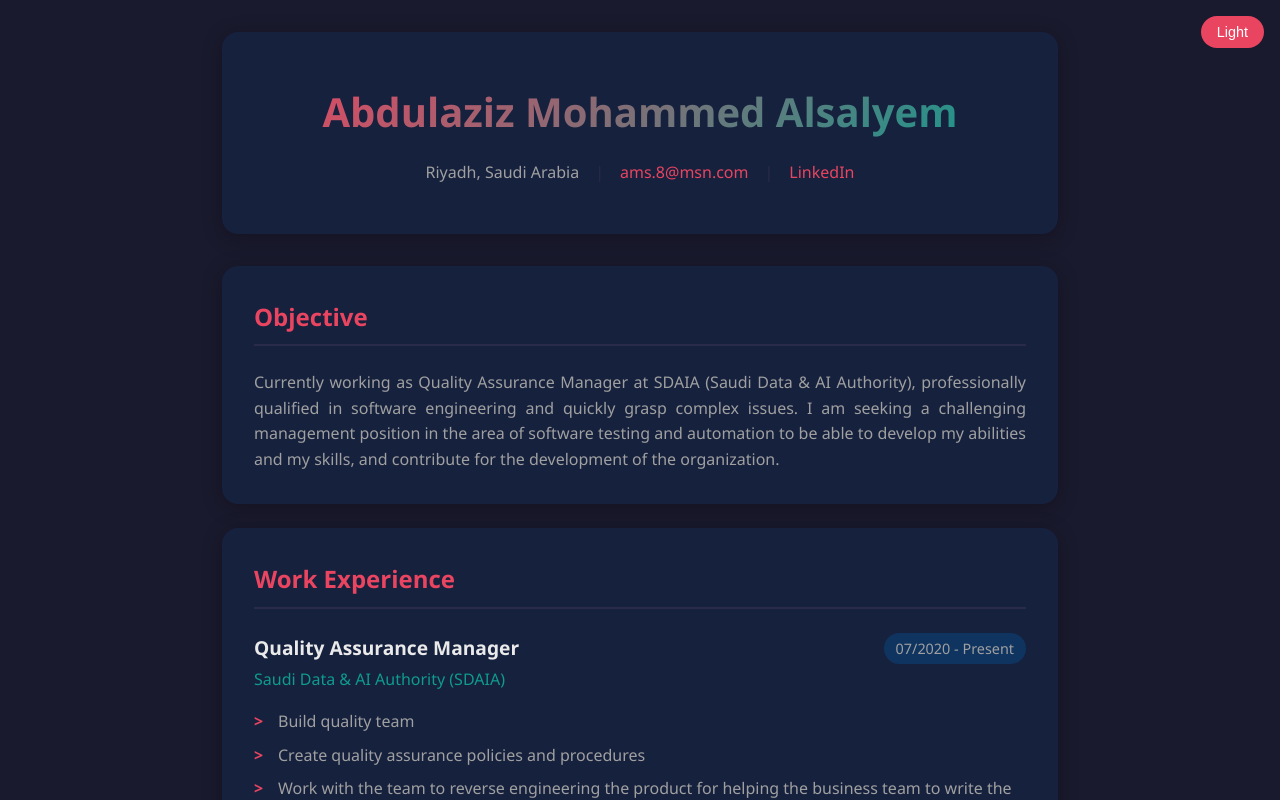
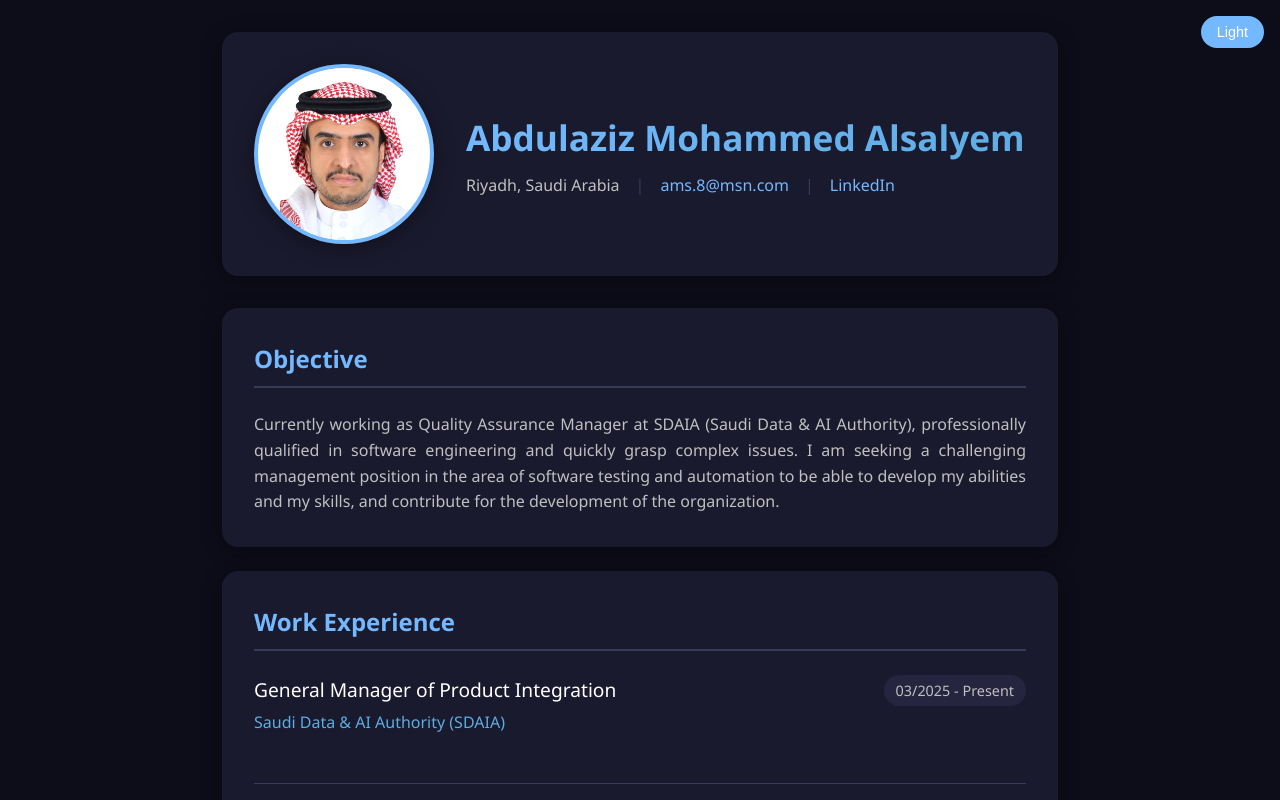
Before and after one commit to aalsalyem/cv-app, a React (Vite) app: page / in a window 1280 px wide. Shown: the top 800 px of the page. Built offline with nearby package versions, Linux system fonts and the light colour scheme.

Commit message:
Update CV design and content
- Add profile photo with side-by-side header layout
- Update dark theme to sky blue with better contrast
- Add General Manager of Product Integration position
- Lighter font weights for better readability

Co-Authored-By: Claude Opus 4.5 <noreply@anthropic.com>

```diff
--- a/src/App.css
+++ b/src/App.css
@@ -1,13 +1,13 @@
 :root {
-  --bg-primary: #1a1a2e;
-  --bg-secondary: #16213e;
-  --bg-card: #0f3460;
-  --text-primary: #eaeaea;
-  --text-secondary: #a0a0a0;
-  --accent: #e94560;
-  --accent-secondary: #0f9b8e;
-  --border: #2a2a4a;
-  --shadow: rgba(0, 0, 0, 0.3);
+  --bg-primary: #0d0d1a;
+  --bg-secondary: #1a1a2e;
+  --bg-card: #252540;
+  --text-primary: #ffffff;
+  --text-secondary: #c0c0c0;
+  --accent: #74b9ff;
+  --accent-secondary: #5dade2;
+  --border: #3a3a5a;
+  --shadow: rgba(0, 0, 0, 0.4);
 }
 
 [data-theme="light"] {
@@ -30,6 +30,7 @@
 
 body {
   font-family: 'Segoe UI', Tahoma, Geneva, Verdana, sans-serif;
+  font-weight: 300;
   background: var(--bg-primary);
   color: var(--text-primary);
   line-height: 1.6;
@@ -65,30 +66,50 @@ body {
 }
 
 .header {
-  text-align: center;
-  padding: 3rem 2rem;
+  display: flex;
+  align-items: center;
+  gap: 2rem;
+  padding: 2rem;
   background: var(--bg-secondary);
   border-radius: 1rem;
   margin-bottom: 2rem;
   box-shadow: 0 4px 20px var(--shadow);
 }
 
+.profile-photo {
+  width: 180px;
+  height: 180px;
+  border-radius: 50%;
+  object-fit: contain;
+  object-position: center top;
+  background: #ffffff;
+  border: 4px solid var(--accent);
+  box-shadow: 0 4px 20px var(--shadow);
+  flex-shrink: 0;
+}
+
+.header-info {
+  flex: 1;
+}
+
 .header h1 {
-  font-size: 2.5rem;
-  margin-bottom: 1rem;
+  font-size: 2.2rem;
+  margin-bottom: 0.5rem;
   background: linear-gradient(135deg, var(--accent), var(--accent-secondary));
   -webkit-background-clip: text;
   -webkit-text-fill-color: transparent;
   background-clip: text;
+  text-align: left;
+  white-space: nowrap;
 }
 
 .contact-info {
   display: flex;
-  justify-content: center;
   align-items: center;
   gap: 1rem;
   flex-wrap: wrap;
   color: var(--text-secondary);
+  justify-content: flex-start;
 }
 
 .contact-info .separator {
@@ -155,12 +176,13 @@ body {
 
 .experience-header h3 {
   font-size: 1.2rem;
+  font-weight: 400;
   color: var(--text-primary);
 }
 
 .company {
   color: var(--accent-secondary);
-  font-weight: 500;
+  font-weight: 400;
   margin-top: 0.25rem;
 }
 
@@ -210,7 +232,7 @@ body {
 }
 
 .skill-tag {
-  background: linear-gradient(135deg, var(--accent), #ff6b8a);
+  background: linear-gradient(135deg, var(--accent), #a0c4ff);
   color: white;
   padding: 0.5rem 1rem;
   border-radius: 2rem;
@@ -224,7 +246,7 @@ body {
 }
 
 .strength-tag {
-  background: linear-gradient(135deg, var(--accent-secondary), #00d4aa);
+  background: linear-gradient(135deg, var(--accent-secondary), #74b9ff);
   color: white;
   padding: 0.5rem 1rem;
   border-radius: 2rem;
@@ -268,20 +290,33 @@ body {
   }
 
   .header {
+    flex-direction: column;
+    text-align: center;
     padding: 2rem 1rem;
   }
 
   .header h1 {
     font-size: 1.8rem;
+    text-align: center;
+  }
+
+  .header-info {
+    text-align: center;
   }
 
   .contact-info {
     flex-direction: column;
+    justify-content: center;
     gap: 0.5rem;
   }
 
   .contact-info .separator {
     display: none;
+  }
+
+  .profile-photo {
+    width: 150px;
+    height: 150px;
   }
 
   .section {
--- a/src/App.tsx
+++ b/src/App.tsx
@@ -1,5 +1,6 @@
 import { useState, useEffect } from 'react'
 import './App.css'
+import profilePhoto from './assets/profile.jpg'
 
 function App() {
   const [isDark, setIsDark] = useState(() => {
@@ -19,6 +20,8 @@ function App() {
       </button>
 
       <header className="header">
+        <img src={profilePhoto} alt="Abdulaziz Alsalyem" className="profile-photo" />
+        <div className="header-info">
           <h1>Abdulaziz Mohammed Alsalyem</h1>
           <div className="contact-info">
             <span>Riyadh, Saudi Arabia</span>
@@ -26,6 +29,7 @@ function App() {
             <a href="mailto:ams.8@msn.com">ams.8@msn.com</a>
             <span className="separator">|</span>
             <a href="https://www.linkedin.com/in/aalsalyem/" target="_blank" rel="noopener noreferrer">LinkedIn</a>
+          </div>
         </div>
       </header>
 
@@ -46,10 +50,22 @@ function App() {
         <div className="experience-item">
           <div className="experience-header">
             <div>
+              <h3>General Manager of Product Integration</h3>
+              <p className="company">Saudi Data & AI Authority (SDAIA)</p>
+            </div>
+            <div className="date">03/2025 - Present</div>
+          </div>
+          <ul>
+          </ul>
+        </div>
+
+        <div className="experience-item">
+          <div className="experience-header">
+            <div>
               <h3>Quality Assurance Manager</h3>
               <p className="company">Saudi Data & AI Authority (SDAIA)</p>
             </div>
-            <div className="date">07/2020 - Present</div>
+            <div className="date">07/2020 - 03/2025</div>
           </div>
           <ul>
             <li>Build quality team</li>
```
Also changed, not shown: src/assets/profile.jpg (added). Lines whose indentation alone changed are shown as unchanged.
